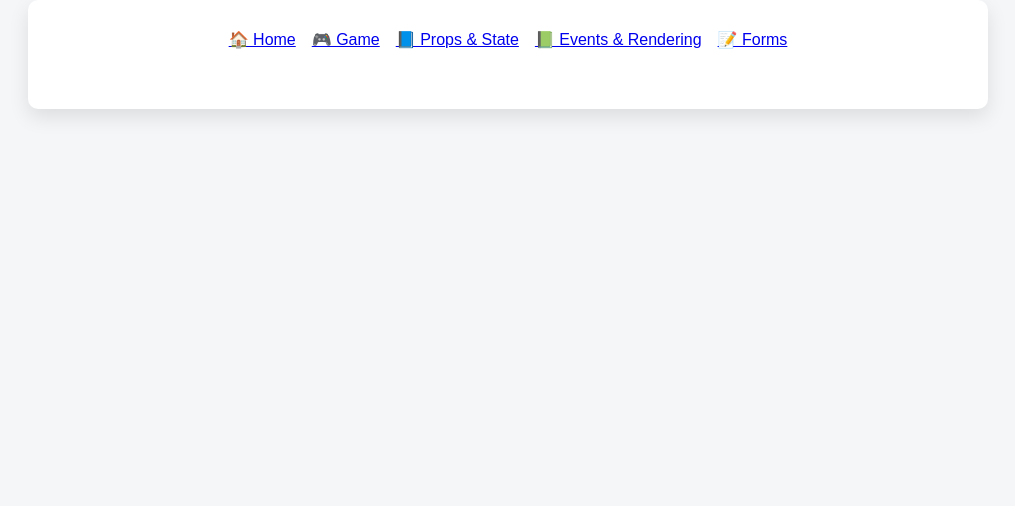
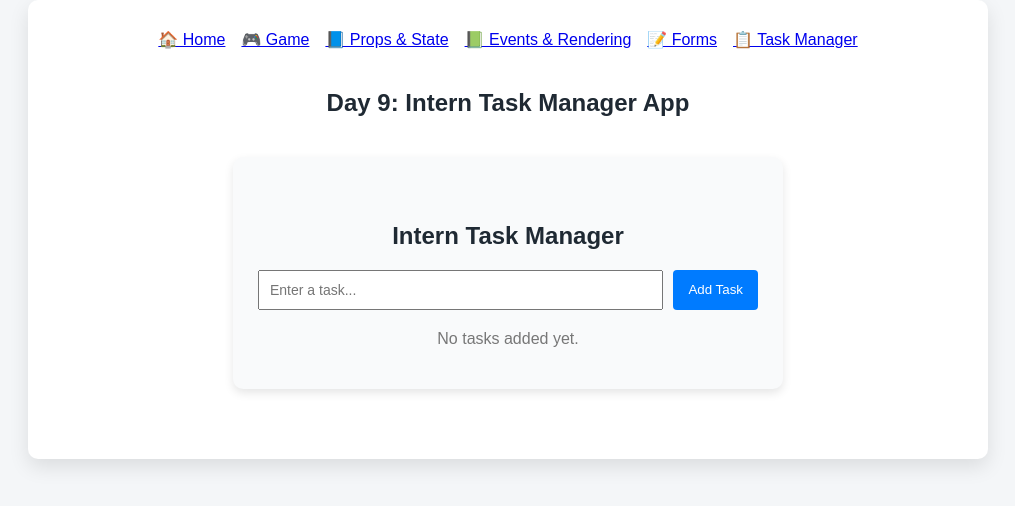
Before and after one commit to thanukondalokesh/react-tic-tac-toe, a React (Create React App) app: page /tasks in a window 1280 px wide. Shown: the top 506 px of the page, without its empty margins (132-1147 px from the left). Built offline with nearby package versions, Linux system fonts and the light colour scheme.

Commit message:
Update README with Day 9 Intern Task Manager mini project

```diff
--- a/src/App.css
+++ b/src/App.css
@@ -258,3 +258,60 @@ form button:hover {
   background-color: #c82333;
   transform: translateY(-2px);
 }
+.task-container {
+  max-width: 500px;
+  margin: 40px auto;
+  padding: 25px;
+  border-radius: 10px;
+  background-color: #f9fafb;
+  box-shadow: 0 4px 10px rgba(0, 0, 0, 0.1);
+  text-align: center;
+}
+
+.task-input {
+  display: flex;
+  gap: 10px;
+  margin-bottom: 20px;
+}
+
+.task-input input {
+  flex: 1;
+  padding: 10px;
+  font-size: 14px;
+}
+
+.task-input button {
+  padding: 10px 15px;
+  background-color: #007bff;
+  color: white;
+  border: none;
+  cursor: pointer;
+  border-radius: 4px;
+}
+
+.task-list {
+  list-style: none;
+  padding: 0;
+}
+
+.task-list li {
+  background: white;
+  padding: 10px;
+  margin-bottom: 8px;
+  display: flex;
+  justify-content: space-between;
+  border-radius: 4px;
+}
+
+.task-list button {
+  background-color: #dc3545;
+  color: white;
+  border: none;
+  padding: 5px 8px;
+  cursor: pointer;
+  border-radius: 4px;
+}
+
+.no-task {
+  color: #777;
+}
--- a/src/App.js
+++ b/src/App.js
@@ -1,5 +1,5 @@
 import React from "react";
-import { Routes, Route, Link } from "react-router-dom";
+import { Routes, Route } from "react-router-dom";
 import "./App.css";
 
 import TicTacToe from "./components/TicTacToe";
@@ -7,6 +7,7 @@ import Profile from "./components/Profile";
 import Counter from "./components/Counter";
 import Features from "./components/Features";
 import RegisterForm from "./components/RegisterForm";
+import TaskManager from "./components/TaskManager";
 
 function App() {
   return (
@@ -18,8 +19,8 @@ function App() {
         <a href="/props">📘 Props & State</a>
         <a href="/events">📗 Events & Rendering</a>
         <a href="/register">📝 Forms</a>
+        <a href="/tasks">📋 Task Manager</a>
       </nav>
-
 
       {/* ================= ROUTES ================= */}
       <Routes>
@@ -34,7 +35,7 @@ function App() {
           path="/props"
           element={
             <>
-              <h2> Props & State</h2>
+              <h2>Props & State</h2>
               <Profile
                 name="Lokesh Thanukonda"
                 role="React Developer"
@@ -49,7 +50,7 @@ function App() {
           path="/events"
           element={
             <>
-              <h2> Events & Conditional Rendering</h2>
+              <h2>Events & Conditional Rendering</h2>
               <Features />
             </>
           }
@@ -59,8 +60,19 @@ function App() {
           path="/register"
           element={
             <>
-              <h2> Forms – Controlled Components</h2>
+              <h2>Forms – Controlled Components</h2>
               <RegisterForm />
+            </>
+          }
+        />
+
+        {/* ===== Day 9: Mini Project ===== */}
+        <Route
+          path="/tasks"
+          element={
+            <>
+              <h2>Day 9: Intern Task Manager App</h2>
+              <TaskManager />
             </>
           }
         />
--- /dev/null
+++ b/src/components/TaskManager.js
@@ -0,0 +1,51 @@
+import React, { useState } from "react";
+import "../App.css"; // make sure this is imported
+function TaskManager() {
+  const [task, setTask] = useState("");
+  const [tasks, setTasks] = useState([]);
+
+  function handleAddTask() {
+    if (task.trim() === "") return;
+
+    setTasks([...tasks, task]);
+    setTask("");
+  }
+
+  function handleDeleteTask(index) {
+    const updatedTasks = tasks.filter((_, i) => i !== index);
+    setTasks(updatedTasks);
+  }
+
+  return (
+    <div className="task-container">
+      <h2>Intern Task Manager</h2>
+
+      <div className="task-input">
+        <input
+          type="text"
+          placeholder="Enter a task..."
+          value={task}
+          onChange={(e) => setTask(e.target.value)}
+        />
+        <button onClick={handleAddTask}>Add Task</button>
+      </div>
+
+      {tasks.length === 0 ? (
+        <p className="no-task">No tasks added yet.</p>
+      ) : (
+        <ul className="task-list">
+          {tasks.map((item, index) => (
+            <li key={index}>
+              {item}
+              <button onClick={() => handleDeleteTask(index)}>
+                Delete
+              </button>
+            </li>
+          ))}
+        </ul>
+      )}
+    </div>
+  );
+}
+
+export default TaskManager;
```
Also changed, not shown: 1 other file (tests, documents, lock files or other folders).
